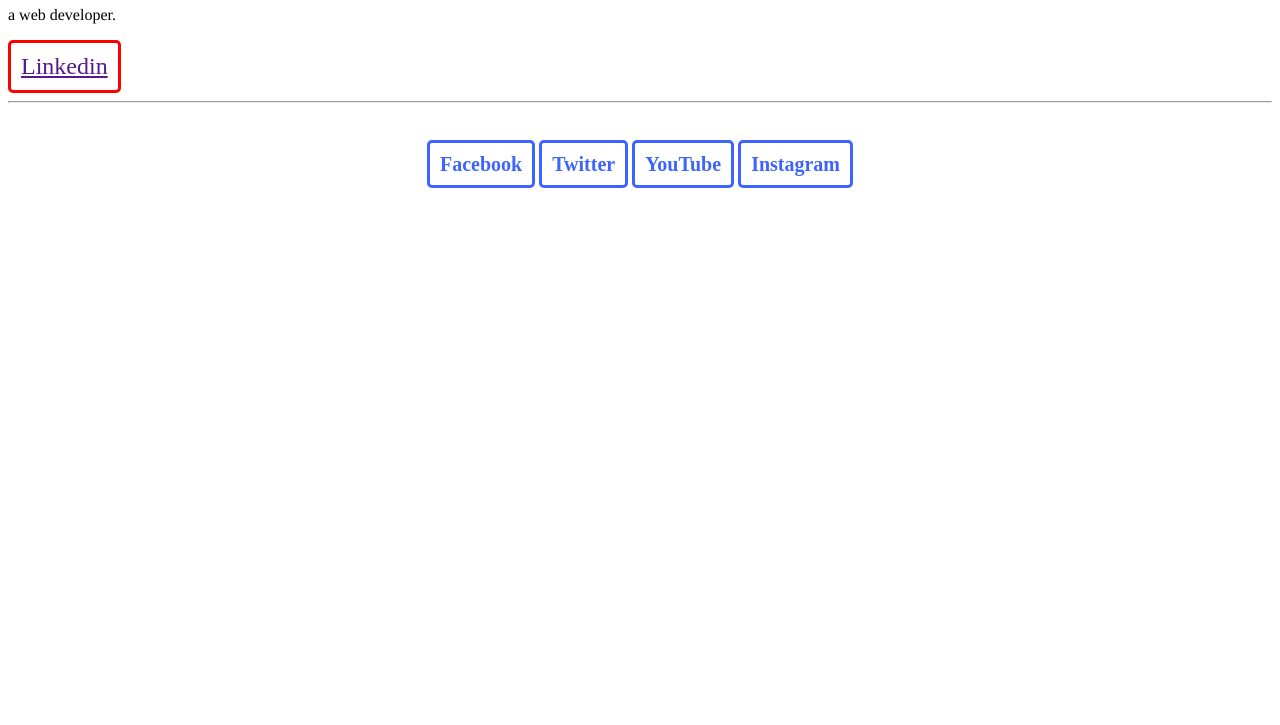
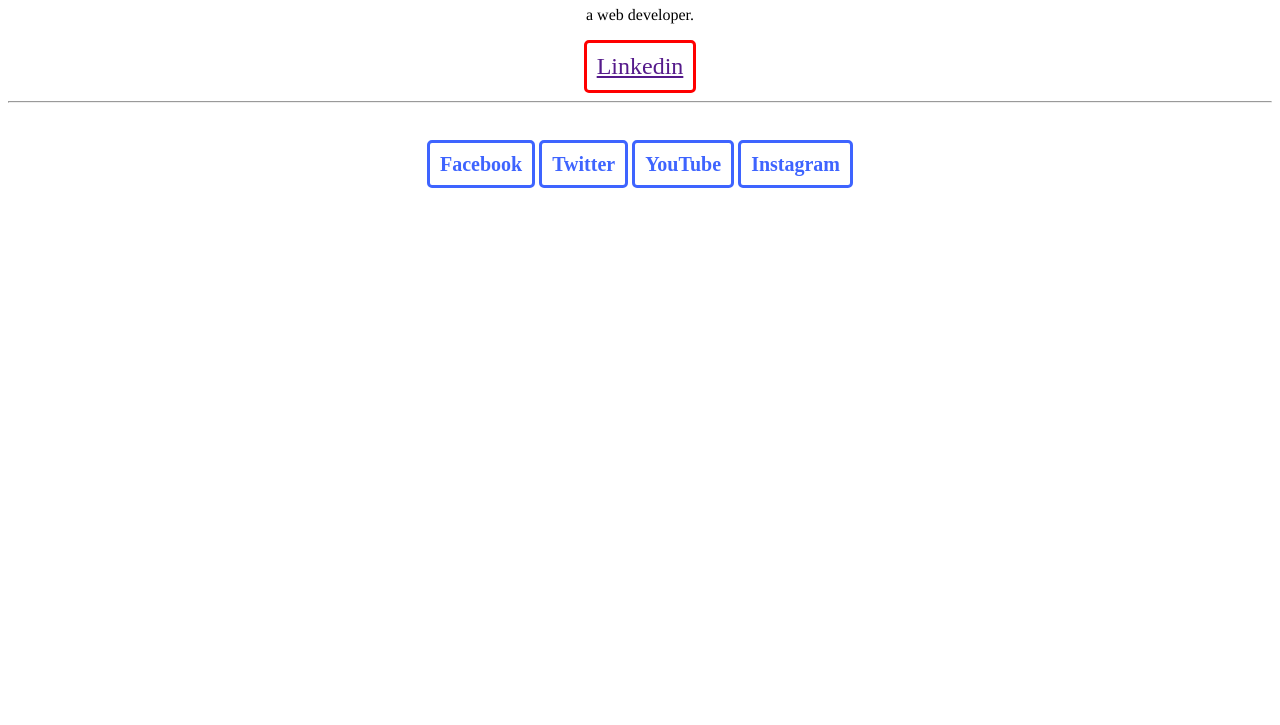
Before and after one commit to kliv21/kliv.xyz, a plain HTML site: page index.html in a window 1280 px wide. Shown: the part 75-800 px from the top of the page. Drawn offline with Linux system fonts and the light colour scheme; a web font is replaced by a local one.

Commit message:
Update style.css

```diff
--- a/style.css
+++ b/style.css
@@ -1,3 +1,8 @@
+.top-container{
+	text-align: center;
+}
+
+
 .but1{
 	color: red;
 	border-style: solid;
```
